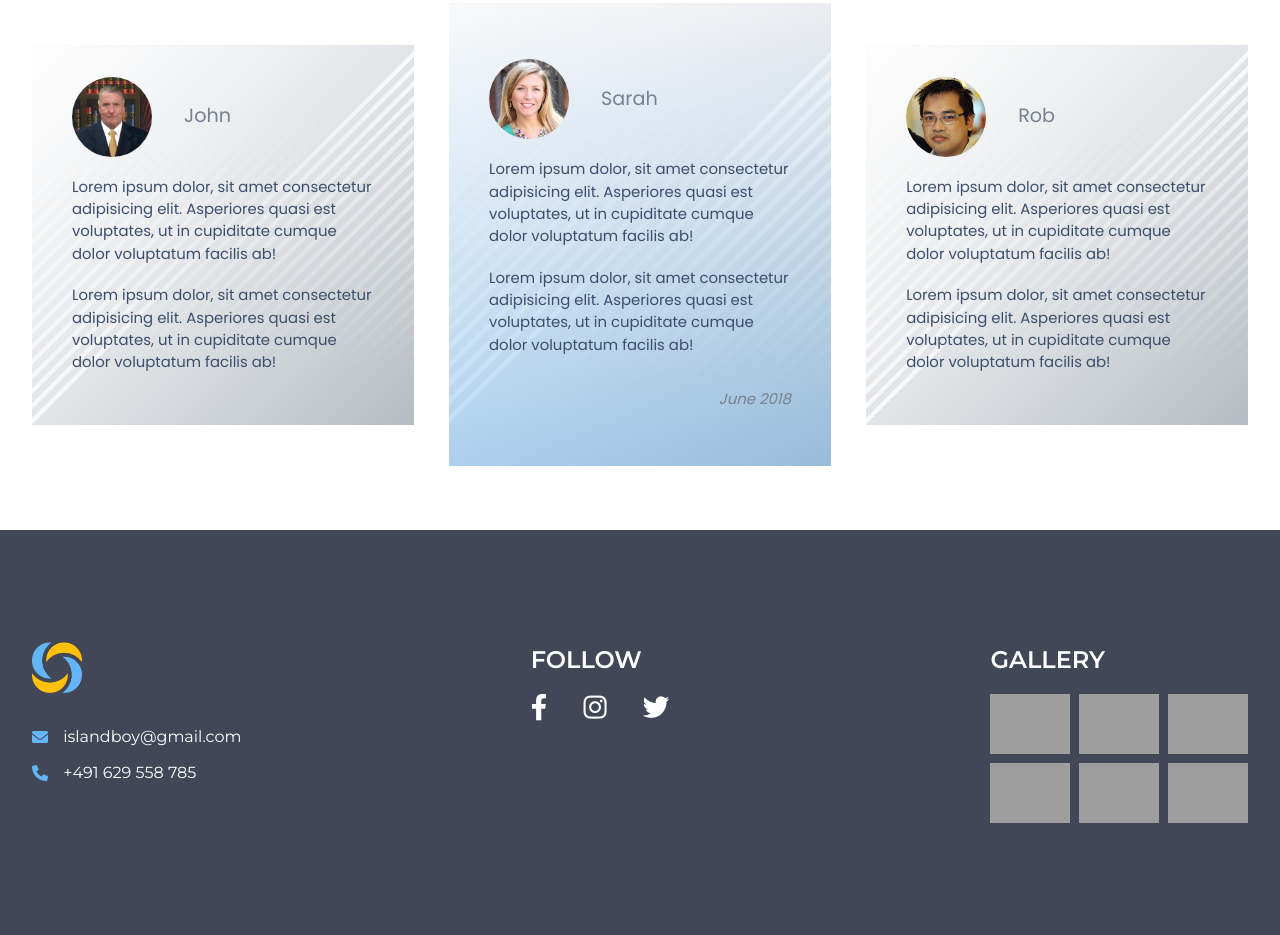
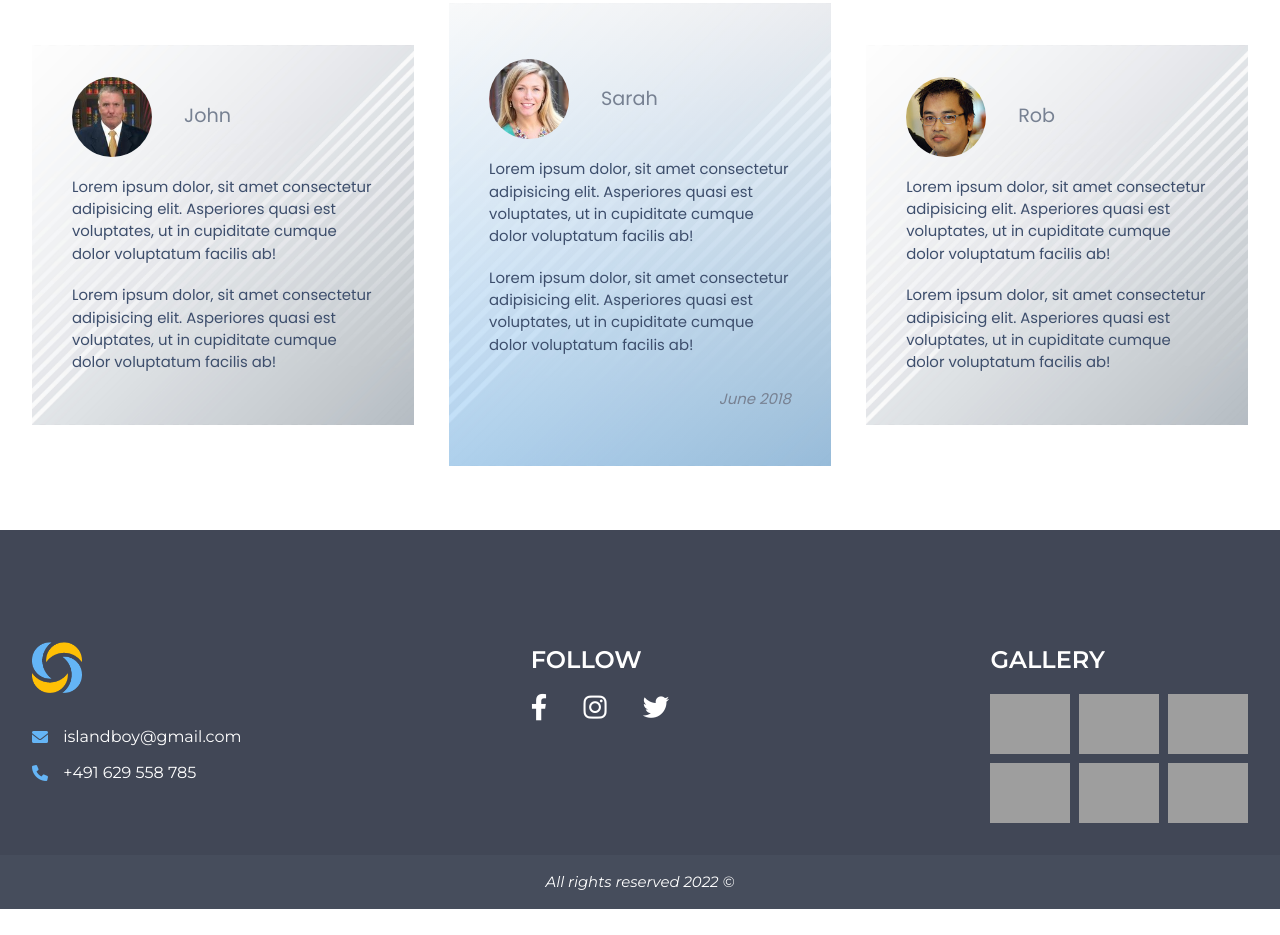
Before and after one commit to ivanjankov/IslandBoy, a plain HTML site: page index.html in a window 1280 px wide. Shown: the part 2899-3834 px from the top of the page. After the commit the page ends 3808 px from the top, so only its background shows below. Drawn offline with nearby package versions, Linux system fonts and the light colour scheme; grey boxes are pictures that could not be loaded.

Commit message:
Footer rights reserved create

```diff
--- a/index.html
+++ b/index.html
@@ -289,6 +289,9 @@
 					</div>
 				</div>
 			</div>
+			<div class="rights-reserved text-center">
+				<p>All rights reserved 2022<span> &copy;</span></p>
+			</div>
 		</footer>
 		<script
 			src="https://cdnjs.cloudflare.com/ajax/libs/jquery/3.6.0/jquery.min.js"
--- a/style.css
+++ b/style.css
@@ -629,7 +629,7 @@ header {
 
 .footer {
 	background-color: #414756;
-	padding: 5rem 0;
+	padding: 5rem 0 0 0;
 	color: #fff;
 }
 
@@ -677,6 +677,13 @@ header {
 	grid-auto-flow: column;
 }
 
+.rights-reserved {
+	background-color: hsl(217, 11%, 52%, 0.1);
+	padding-block: 1rem;
+	font-size: var(--fs-100);
+	font-style: italic;
+}
+
 /* .gallery-grid > img {
 	object-fit: fill;
 	max-height: 100%;
```
